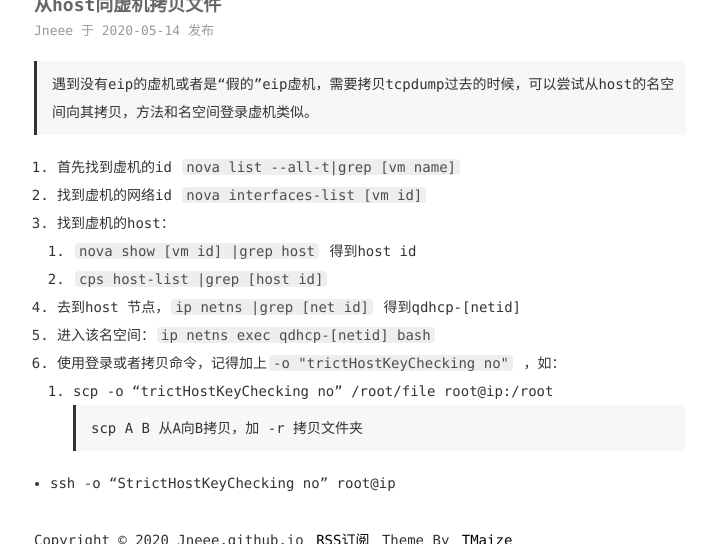
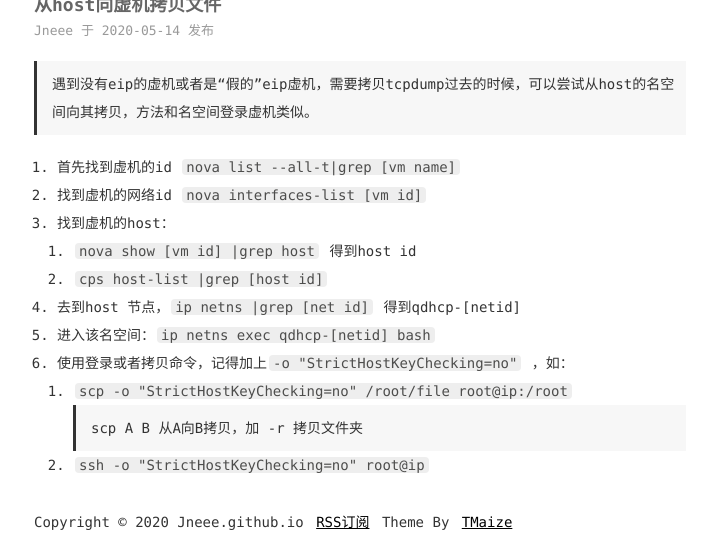
Before and after one commit to jneeee/jneeee.github.io, a Jekyll site: the page built from _posts/2020-05-14-scpfromhost.md, in a window 1280 px wide, cut to the strip 104-648 px from the top of the page. Shown: the whole strip, without its empty margins (280-985 px from the left). Built offline with Jekyll 4.4.1, drawn with Linux system fonts in a browser that asks for light colours.

Commit message:
Update 2020-05-14-scpfromhost.md

```diff
--- a/_posts/2020-05-14-scpfromhost.md
+++ b/_posts/2020-05-14-scpfromhost.md
@@ -12,8 +12,7 @@ categories: OpenStack
   * `cps host-list |grep [host id]`
 4. 去到host 节点，`ip netns |grep [net id]` 得到qdhcp-[netid]
 5. 进入该名空间：`ip netns exec qdhcp-[netid] bash`
-6. 使用登录或者拷贝命令，记得加上`-o "trictHostKeyChecking no"` ，如：
-  * scp -o "trictHostKeyChecking no" /root/file root@ip:/root
+6. 使用登录或者拷贝命令，记得加上`-o "StrictHostKeyChecking=no"` ，如：
+  * `scp -o "StrictHostKeyChecking=no"  /root/file root@ip:/root`
   > scp A B 从A向B拷贝，加 -r 拷贝文件夹
-
-  * ssh -o "StrictHostKeyChecking no" root@ip
+  * `ssh -o "StrictHostKeyChecking=no" root@ip`
```
